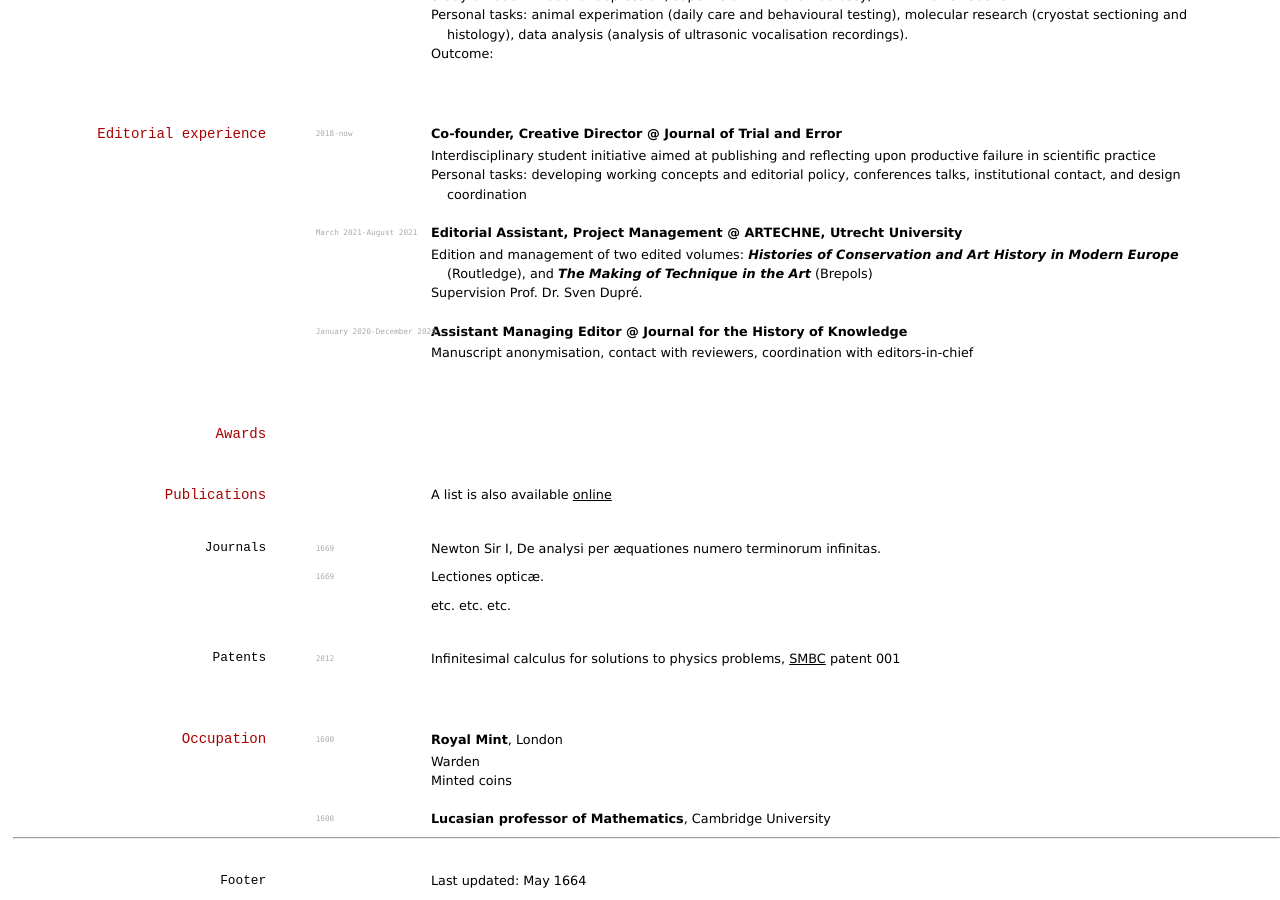
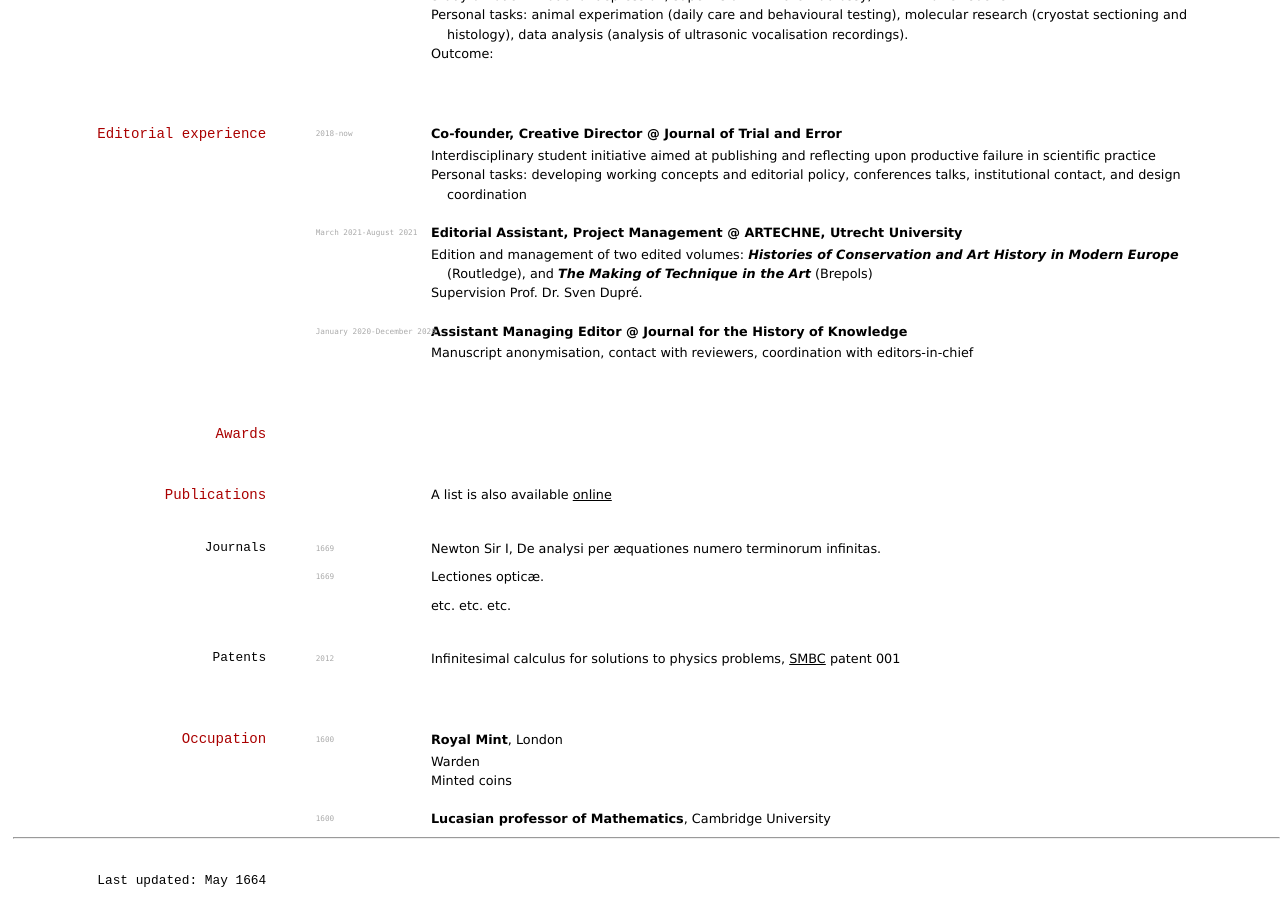
Before and after one commit to elipapa/markdown-cv, a Jekyll site: the page built from index.md, in a window 1280 px wide and 900 px high, scrolled down 944 px. Built offline with Jekyll 4.4.1, drawn with Linux system fonts in a browser that asks for light colours.

Commit message:
Update index.md

```diff
--- a/index.md
+++ b/index.md
@@ -107,6 +107,4 @@ __Lucasian professor of Mathematics__, Cambridge University
 
 
 ---
-### Footer
-
-Last updated: May 1664
+### Last updated: May 1664
```
